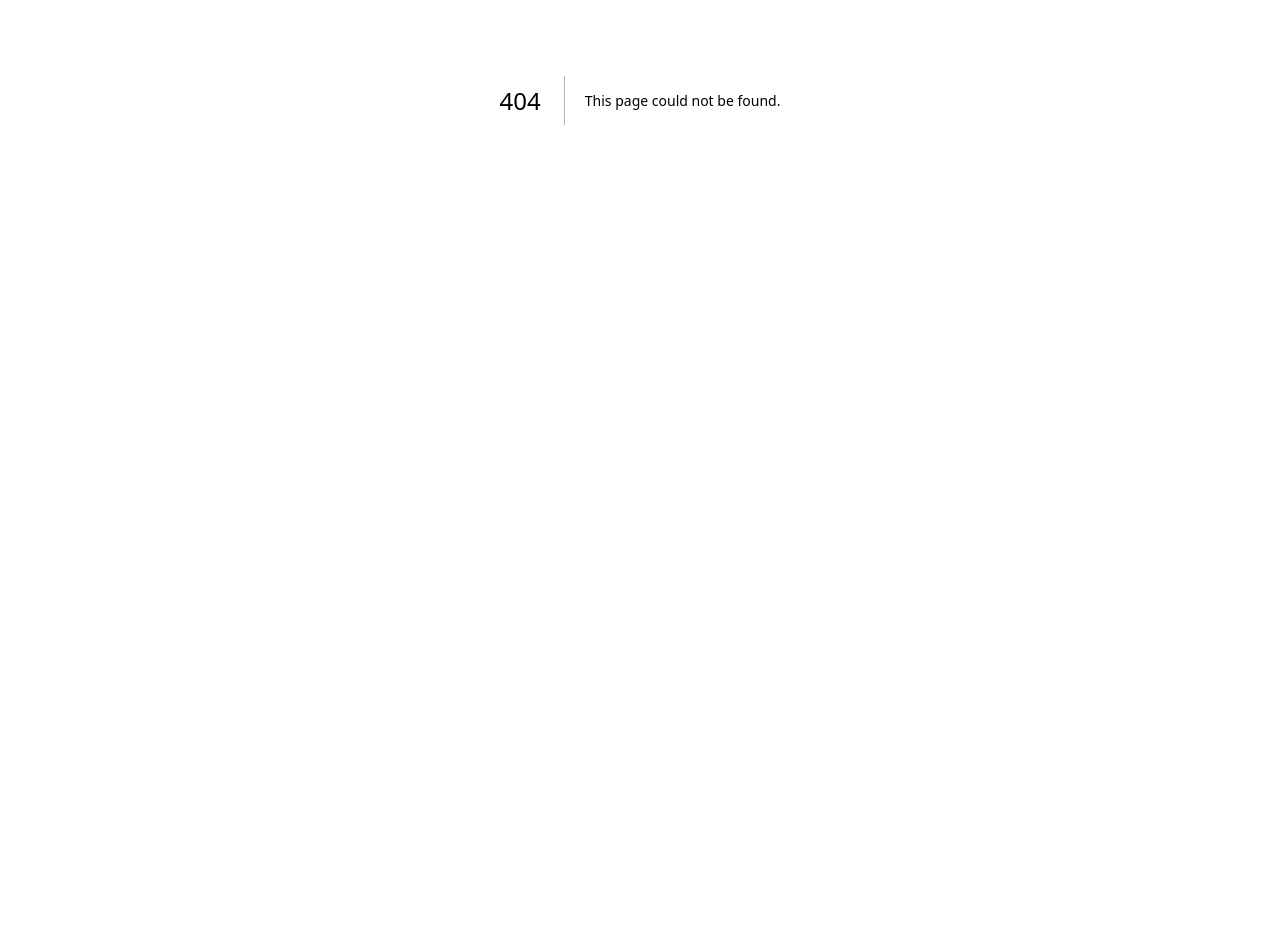
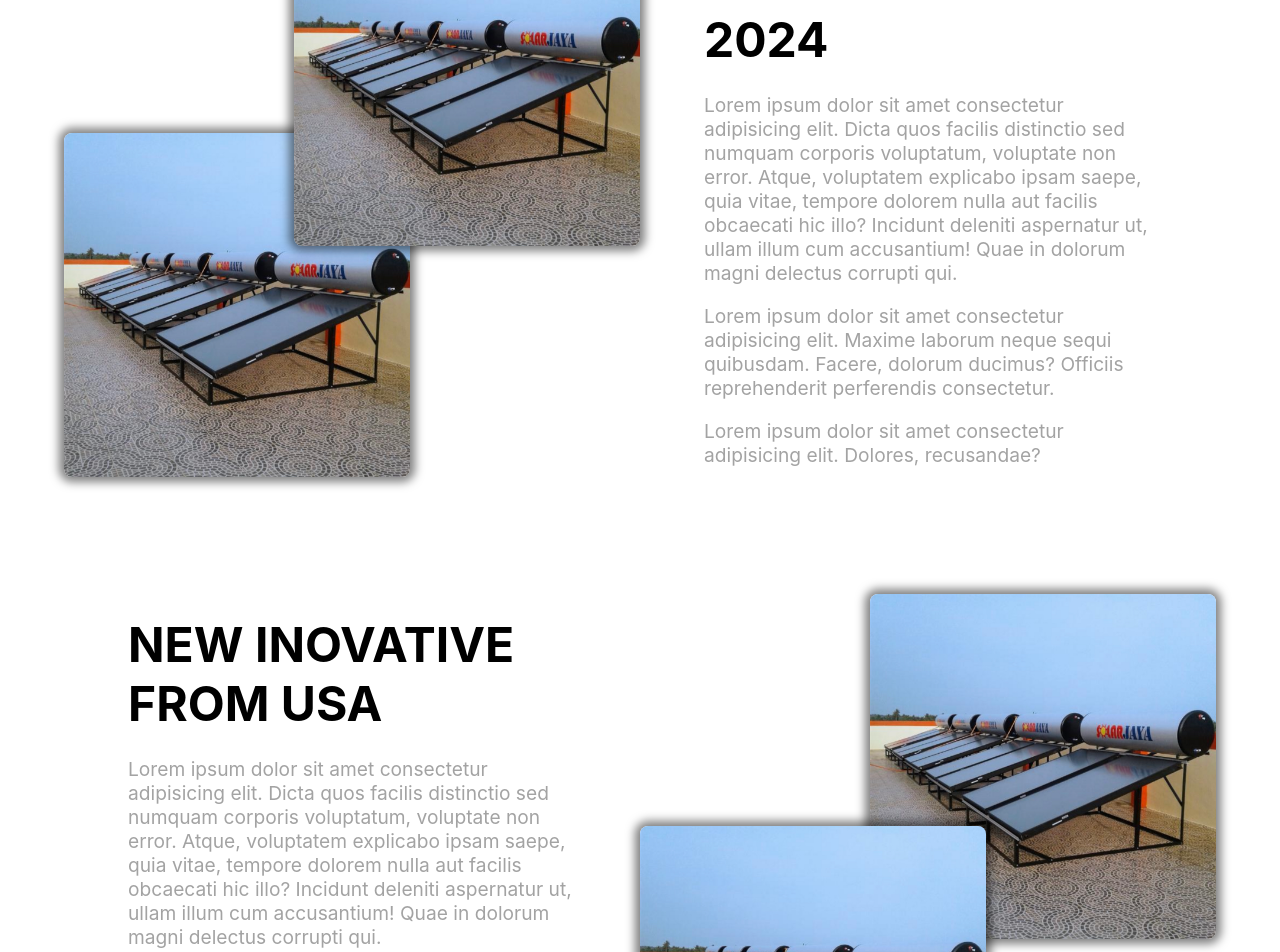
Before and after one commit to elbertwidjaja/kiatIntiEnergi, a Next.js app: page /product in a window 1280 px wide. Before the commit this address had no page. Shown: the part 300-1252 px from the top of the page. Before the commit the page ends 800 px from the top, so only its background shows below. Built offline with nearby package versions, Linux system fonts and the light colour scheme.

Commit message:
Update 26 March 2024

```diff
--- a/app/components/Header/index.tsx
+++ b/app/components/Header/index.tsx
@@ -143,6 +143,7 @@ const Header = () => {
                 </div>
               </div>
               <a href="profile">Dealers</a>
+              <a href="/product">Product</a>
             </div>
           </div>
         </div>
--- /dev/null
+++ b/app/product/page.tsx
@@ -0,0 +1,57 @@
+import React from "react";
+import picture from "@/public/produksample.jpg";
+import styles from "./styles.module.scss";
+import Image from "next/image";
+import MainLayout from "../components/MainLayout";
+
+function Product() {
+  return (
+    <MainLayout>
+      <div className={styles.productContainer}>
+        <div className={`${styles.productItemContainer} ${styles.vision}`}>
+          <div className={styles.imageContainer}>
+            <Image src={picture} alt="picture" className={styles.imageStart} />
+            <Image src={picture} alt="picture" className={`${styles.image} ${styles.imageEnd}`} />
+          </div>
+          <div className={styles.productText}>
+          <h1>NEWEST PRODUCT OF 2024</h1>
+            <ul>
+              <li>
+                Lorem ipsum dolor sit amet consectetur adipisicing elit. Dicta quos facilis distinctio sed numquam corporis voluptatum, voluptate non error. Atque, voluptatem explicabo ipsam saepe, quia vitae, tempore dolorem nulla aut facilis obcaecati hic illo? Incidunt deleniti aspernatur ut, ullam illum cum accusantium! Quae in dolorum magni delectus corrupti qui.
+              </li>
+              <li>
+                Lorem ipsum dolor sit amet consectetur adipisicing elit. Maxime laborum neque sequi quibusdam. Facere, dolorum ducimus? Officiis reprehenderit perferendis consectetur.
+              </li>
+              <li>
+                Lorem ipsum dolor sit amet consectetur adipisicing elit. Dolores, recusandae?
+              </li>
+            </ul>
+          </div>
+        </div>
+        <div className={`${styles.productItemContainer} ${styles.reverse}`}>
+          <div className={styles.productText}>
+            <h1>NEW INOVATIVE FROM USA</h1>
+            <ul>
+              <li>
+                Lorem ipsum dolor sit amet consectetur adipisicing elit. Dicta quos facilis distinctio sed numquam corporis voluptatum, voluptate non error. Atque, voluptatem explicabo ipsam saepe, quia vitae, tempore dolorem nulla aut facilis obcaecati hic illo? Incidunt deleniti aspernatur ut, ullam illum cum accusantium! Quae in dolorum magni delectus corrupti qui.
+              </li>
+              <li>
+                Lorem ipsum dolor sit amet consectetur adipisicing elit. Maxime laborum neque sequi quibusdam. Facere, dolorum ducimus? Officiis reprehenderit perferendis consectetur.
+              </li>
+              <li>
+                Lorem ipsum dolor sit amet consectetur adipisicing elit. Dolores, recusandae?
+              </li>
+            </ul>
+          </div>
+
+          <div className={styles.imageContainer}>
+            <Image src={picture} alt="picture" className={styles.imageEnd} />
+            <Image src={picture} alt="picture" className={`${styles.imageStart}`} />
+          </div>
+        </div>
+      </div>
+    </MainLayout>
+  );
+}
+
+export default Product;
--- /dev/null
+++ b/app/product/styles.module.scss
@@ -0,0 +1,108 @@
+@import "../styles/theme.scss";
+@import "../styles/typography.scss";
+
+
+.productContainer {
+    display: flex;
+    flex-direction: column;
+    width: 100%;
+    padding: 4rem;
+
+    .productItemContainer {
+        display: flex;
+        justify-content: center;
+        align-items: center;
+        width: 100%;
+
+        .imageContainer {
+            width: 50%;
+            display: flex;
+            height: 45vw;
+            justify-content: space-between;
+            flex-direction: column;
+            position: relative;
+
+            .imageStart {
+                position: absolute;
+                bottom: 0;
+                left: 0;
+                width: 60%;
+                height: auto;
+                border-radius: .5rem;
+                -webkit-box-shadow: 0px 0px 10px 5px rgba(0, 0, 0, 0.75);
+                -moz-box-shadow: 0px 0px 10px 5px rgba(0, 0, 0, 0.75);
+                box-shadow: 0px 0px 10px 5px rgba(0, 0, 0, 0.5);
+            }
+
+            .imageEnd {
+                position: absolute;
+                width: 60%;
+                height: auto;
+                top: 0;
+                right: 0;
+                border-radius: .5rem;
+                -webkit-box-shadow: 0px 0px 10px 5px rgba(0, 0, 0, 0.75);
+                -moz-box-shadow: 0px 0px 10px 5px rgba(0, 0, 0, 0.75);
+                box-shadow: 0px 0px 10px 5px rgba(0, 0, 0, 0.5);
+            }
+        }
+
+        .productText {
+            width: 50%;
+            padding: 4rem;
+
+            h1 {
+                font-size: 3rem;
+                margin-bottom: 1.5rem;
+
+            }
+
+            ul,
+            li {
+                margin-bottom: 1.2rem;
+                font-size: 1.2rem;
+                color: var(--neutral-400);
+            }
+        }
+    }
+}
+
+@media screen and (max-width: 780px) {
+    .productContainer {
+        padding: 2rem;
+
+
+
+        .productItemContainer {
+            flex-direction: column;
+
+
+
+            .imageContainer {
+                width: 70%;
+            }
+
+            .productText {
+                padding: 0;
+                width: 70%;
+                margin-top: 2rem;
+
+                h1 {
+                    font-size: 2.5rem;
+                    text-align: justify;
+                }
+
+                ul,
+                li {
+                    font-size: 1rem;
+                    text-align: justify;
+                }
+            }
+        }
+
+        .reverse {
+            flex-direction: column-reverse;
+            margin-top: 2rem;
+        }
+    }
+}
```
